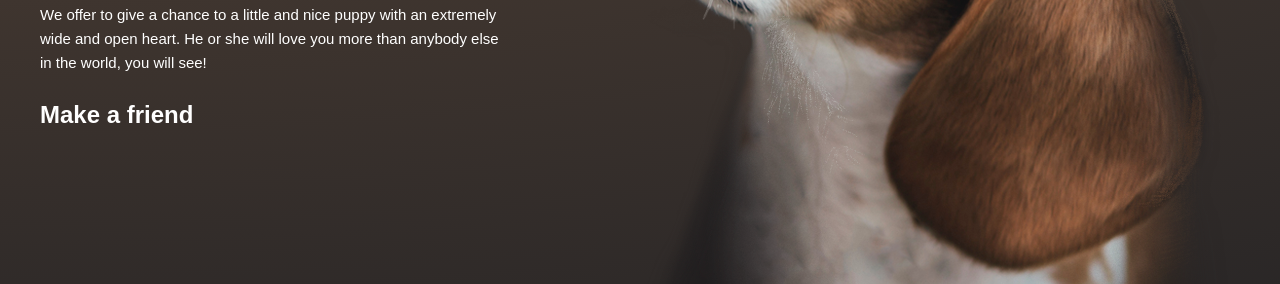
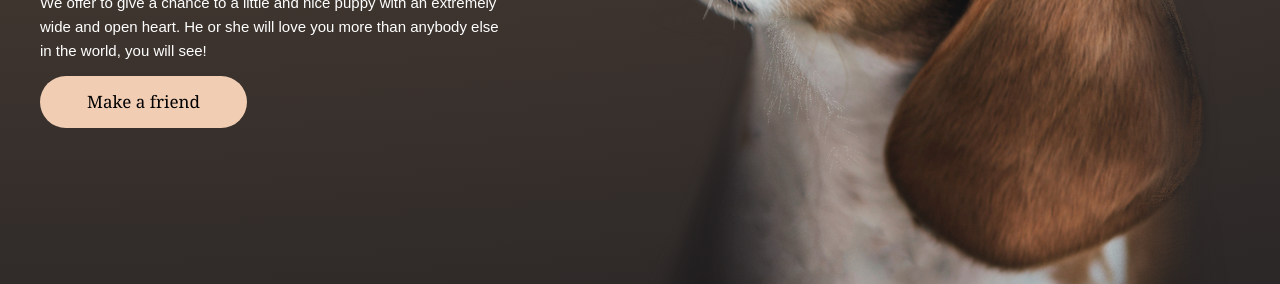
Before and after one commit to ktoto2007/shelter, a plain HTML site: page shelter/html/index.html in a window 1280 px wide. Shown: the part 537-821 px from the top of the page. Drawn offline with Linux system fonts and the light colour scheme.

Commit message:
Update index.html

```diff
--- a/shelter/html/index.html
+++ b/shelter/html/index.html
@@ -7,7 +7,6 @@
     <title>Document</title>
 </head>
 <body>
-    <section class="start-screen">
     <header>
         <div class="logo">
             <h2>Cozy House</h2>
@@ -22,13 +21,15 @@
             </ul>
         </nav>
     </header>
+    <main>
+        <section class="start-screen">
             <div class="start-screen-content">
                 <h2>Not only people
                     need a house</h2>
                 <p>We offer to give a chance to a little and nice puppy with an extremely
                     wide and open heart. He or she will love you more than anybody else
                     in the world, you will see!</p>
-            <span>Make a friend</span>
+                <button class="button-primary">Make a friend</button>
             </div>
             <img src="../images/png/start-screen-puppy.png" alt="puppy">
         </section>
@@ -128,6 +129,7 @@
                     malesuada fames ac ante ipsum primis in faucibus.</p>
             </div>
         </section>
+    </main>
     <footer>
         <div class="contacts">
             <h1>For questions
```
Lines whose indentation alone changed are shown as unchanged.
